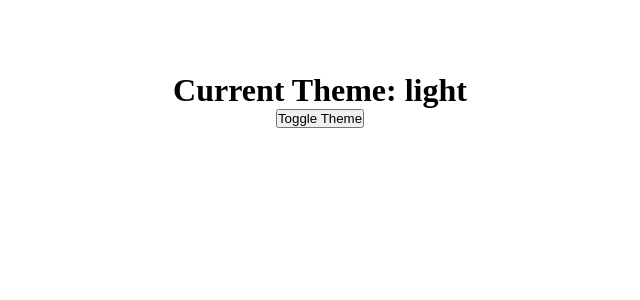
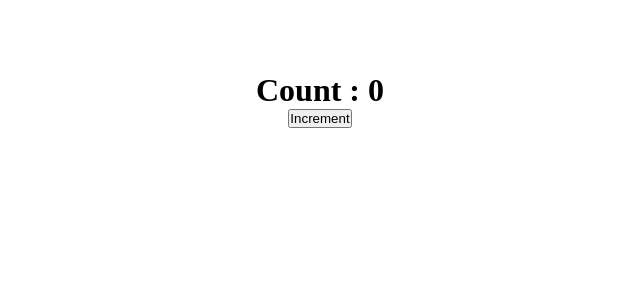
Before and after one commit to smitpatel-code/React-Learning, a React (Vite) app in the folder React-Learning/: page / in a window 1280 px wide. Shown: the top 300 px of the page, without its empty margins (320-960 px from the left). Built offline with nearby package versions, Linux system fonts and the light colour scheme.

Commit message:
Added use effect

```diff
--- a/React-Learning/src/App.jsx
+++ b/React-Learning/src/App.jsx
@@ -4,10 +4,11 @@ import viteLogo from '/vite.svg'
 import './App.css'
 import StateHook from './stateHook'
 import ContextHook from './contextHook'
+import UseEffect from './useEffect'
 
 const App = () => {
   return(
-    <ContextHook />
+    <UseEffect />
   )
 }
 
--- /dev/null
+++ b/React-Learning/src/useEffect.jsx
@@ -0,0 +1,22 @@
+import React from "react";
+import { useEffect } from "react";
+import { useState } from "react";
+function UseEffect() {
+    const [count, setCount] = useState(0);
+    React.useEffect(() => {
+        document.title = `Count: ${count}`;
+        console.log("Effect ran. Count is:", {count});
+        return () => {
+            console.log("Cleanup");
+            document.title = "React App";
+        };
+    }, [count]);
+
+    return (
+        <div>
+            <h1>Count : {count}</h1>
+            <button onClick={() => setCount(count + 1)}>Increment</button>
+        </div>
+    );
+}
+export default UseEffect;
```
